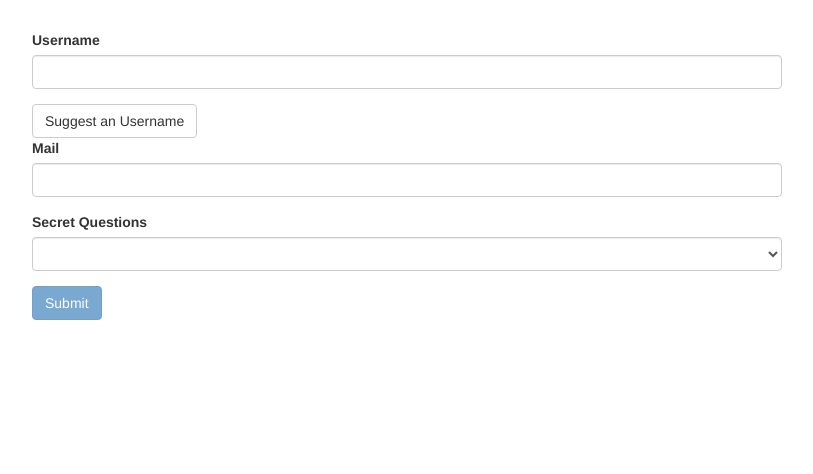
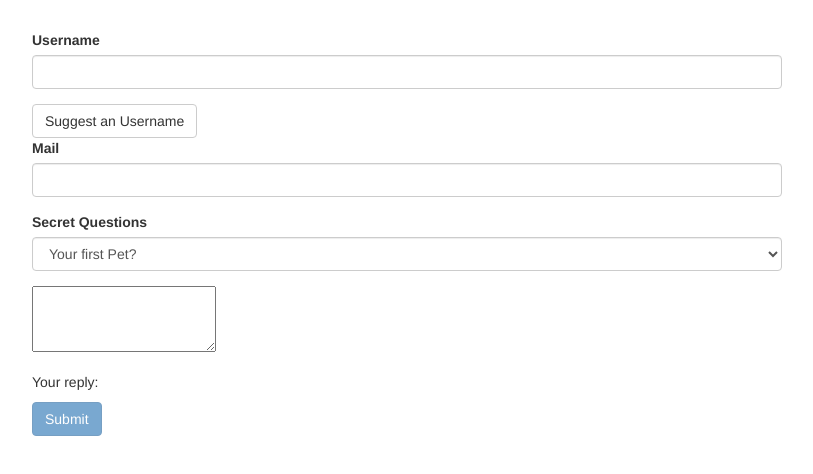
Before and after one commit to nkfoss/Forms-tutorial, an Angular app: page / in a window 1280 px wide. Shown: the top 474 px of the page, without its empty margins (233-1046 px from the left). Built offline with nearby package versions, Linux system fonts and the light colour scheme.

Commit message:
Implement error messages for form groups

```diff
--- a/src/app/app.component.css
+++ b/src/app/app.component.css
@@ -5,3 +5,7 @@
 input.ng-invalid.ng-touched, select.ng-invalid.ng-touched {
   border: 1px solid red
 }
+
+span.help-block {
+  color: red;
+}
--- a/src/app/app.component.html
+++ b/src/app/app.component.html
@@ -1,8 +1,13 @@
 <div class="container">
   <div class="row">
     <div class="col-xs-12 col-sm-10 col-md-8 col-sm-offset-1 col-md-offset-2">
+
       <form (ngSubmit)="onSubmit(bandit)" #bandit="ngForm">
-        <div id="user-data">
+
+        <div id="user-data"
+        ngModelGroup="userData"
+        #userData = "ngModelGroup">
+
           <div class="form-group">
             <label for="username">Username</label>
             <input type="text"
@@ -12,7 +17,9 @@
             name="username"
             required>
           </div>
+
           <button class="btn btn-default" type="button">Suggest an Username</button>
+
           <div class="form-group">
             <label for="email">Mail</label>
             <input type="email"
@@ -21,24 +28,36 @@
             ngModel
             name="email"
             required
-            email>
+            email
+            #email="ngModel">
           </div>
+          <span class="help-block" *ngIf="!email.valid && email.touched" > Valid, your email is not. </span>
+
         </div>
+        <p *ngIf="!userData.valid && userData.touched"> Userdata invalid!</p>
+
         <div class="form-group">
           <label for="secret">Secret Questions</label>
           <select id="secret"
           class="form-control"
-          ngModel
+          [ngModel]="defaultQuestion"
           name="secret"
-          required
-          >
+          required>
             <option value="pet">Your first Pet?</option>
             <option value="teacher">Your first teacher?</option>
           </select>
         </div>
+
+        <div class="form-group">
+          <textarea name="questionAnswer"
+          rows="3"
+          [(ngModel)]="answer"> </textarea>
+        </div>
+        <p>Your reply: {{ answer }} </p>
         <button class="btn btn-primary"
         type="submit"
-        [disabled]="!bandit.valid">Submit</button>
+        [disabled]="!bandit.valid"> Submit </button>
+
       </form>
     </div>
   </div>
--- a/src/app/app.component.ts
+++ b/src/app/app.component.ts
@@ -16,6 +16,8 @@ export class AppComponent {
   // This is useful we need to access the form earlier than the moment we submit it.
   // Remember to use static: true, for Angular 8+
   @ViewChild('bandit', {static: true}) signUpForm: NgForm;
+  defaultQuestion = 'pet';
+  answer = "";
 
   onSubmit() {
     console.log(this.signUpForm)
```
Also changed, not shown: 1 other file (tests, documents, lock files or other folders).
